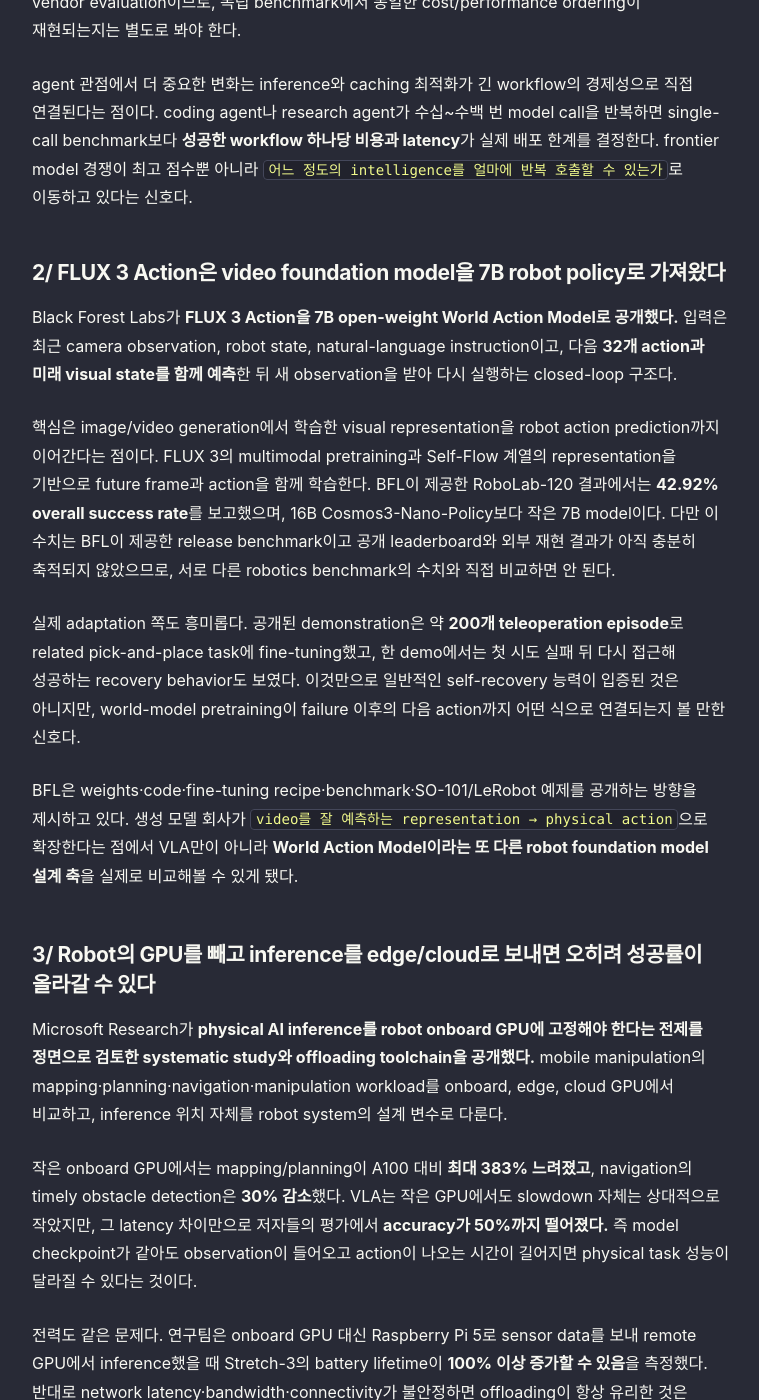
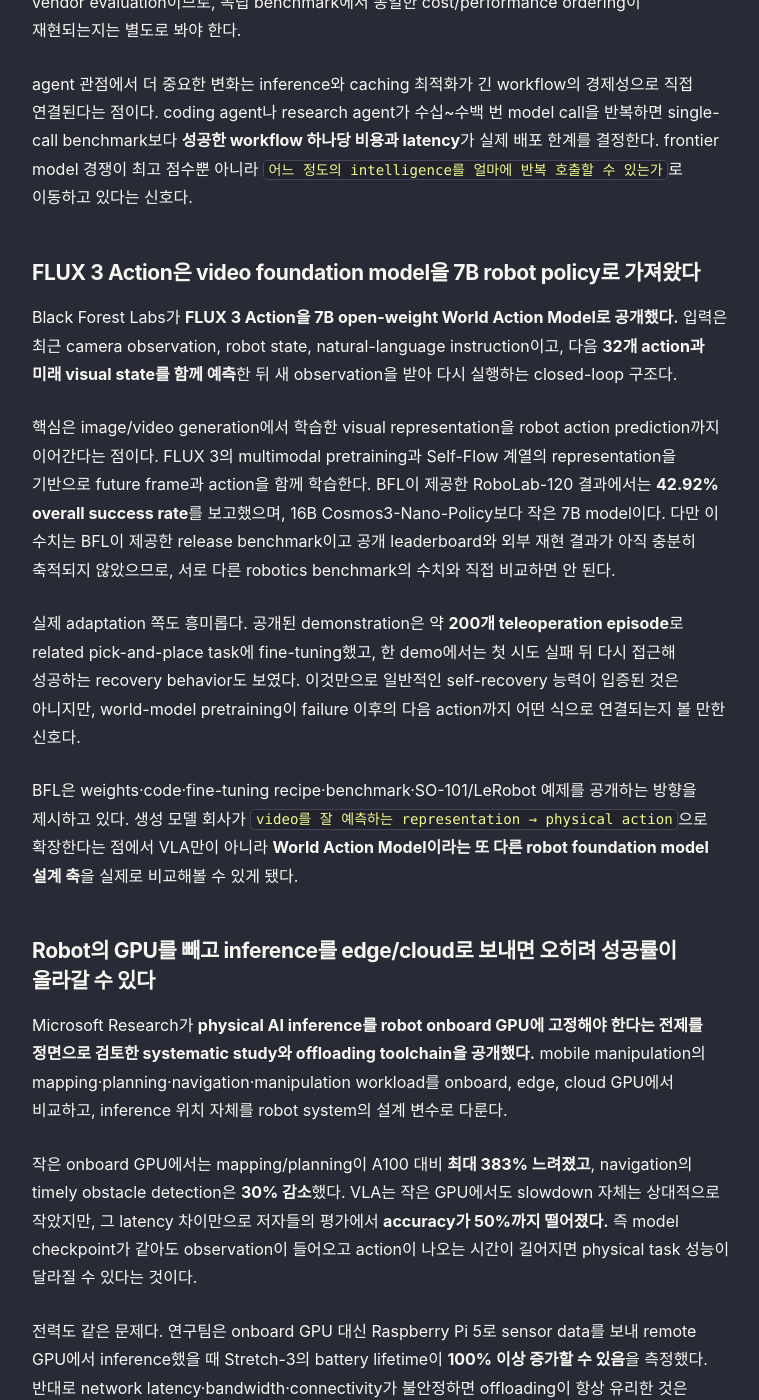
Before and after one commit to nayana224/nayana224.github.io, a Jekyll site: the page built from _research_feed/2026-09-23-ai-robotics.md, in a window 1280 px wide and 1400 px high, scrolled down 766 px. Shown: the whole window, without its empty margins (258-1017 px from the left). Built offline with Jekyll 4.4.1, drawn with Linux system fonts in a browser that asks for light colours; some of the changed text lies outside the part shown.

Commit message:
content: remove thread numbering from Research Feed

```diff
--- a/_research_feed/2026-09-23-ai-robotics.md
+++ b/_research_feed/2026-09-23-ai-robotics.md
@@ -15,7 +15,7 @@
 
 agent 관점에서 더 중요한 변화는 inference와 caching 최적화가 긴 workflow의 경제성으로 직접 연결된다는 점이다. coding agent나 research agent가 수십~수백 번 model call을 반복하면 single-call benchmark보다 **성공한 workflow 하나당 비용과 latency**가 실제 배포 한계를 결정한다. frontier model 경쟁이 최고 점수뿐 아니라 `어느 정도의 intelligence를 얼마에 반복 호출할 수 있는가`로 이동하고 있다는 신호다.
 
-## 2/ FLUX 3 Action은 video foundation model을 7B robot policy로 가져왔다
+## FLUX 3 Action은 video foundation model을 7B robot policy로 가져왔다
 
 Black Forest Labs가 **FLUX 3 Action을 7B open-weight World Action Model로 공개했다.** 입력은 최근 camera observation, robot state, natural-language instruction이고, 다음 **32개 action과 미래 visual state를 함께 예측**한 뒤 새 observation을 받아 다시 실행하는 closed-loop 구조다.
 
@@ -25,7 +25,7 @@
 
 BFL은 weights·code·fine-tuning recipe·benchmark·SO-101/LeRobot 예제를 공개하는 방향을 제시하고 있다. 생성 모델 회사가 `video를 잘 예측하는 representation → physical action`으로 확장한다는 점에서 VLA만이 아니라 **World Action Model이라는 또 다른 robot foundation model 설계 축**을 실제로 비교해볼 수 있게 됐다.
 
-## 3/ Robot의 GPU를 빼고 inference를 edge/cloud로 보내면 오히려 성공률이 올라갈 수 있다
+## Robot의 GPU를 빼고 inference를 edge/cloud로 보내면 오히려 성공률이 올라갈 수 있다
 
 Microsoft Research가 **physical AI inference를 robot onboard GPU에 고정해야 한다는 전제를 정면으로 검토한 systematic study와 offloading toolchain을 공개했다.** mobile manipulation의 mapping·planning·navigation·manipulation workload를 onboard, edge, cloud GPU에서 비교하고, inference 위치 자체를 robot system의 설계 변수로 다룬다.
 
@@ -35,8 +35,7 @@
 
 Microsoft는 이를 Physical AI Toolchain의 기능으로 구현해 robotics workload를 containerize하고 Kubernetes로 robot·edge·cloud에 배치하도록 했다. ROS 2와 LeRobot integration을 제공하며 SO-101, UR10e 예제도 포함한다. VLA deployment에서도 model FLOPs나 single-call latency가 아니라 **observation → inference → action 전체 loop와 실제 task success를 기준으로 compute architecture를 결정해야 한다**는 시스템 관점이 중요해지고 있다.
 
-### Sources
-
+## Sources
 - [OpenAI — Introducing GPT-6 Sol and Luna](https://openai.com/index/introducing-gpt-6-sol-and-luna/)
 - [Black Forest Labs — FLUX 3 Action](https://bfl.ai/models/flux-3-action)
 - [VentureBeat — Black Forest Labs debuts FLUX 3 Action](https://venturebeat.com/infrastructure/black-forest-labs-debuts-flux-3-action-an-open-weights-ai-robotics-model-that-tops-the-leaderboard-at-half-the-size-of-its-competition)
```
Also changed, not shown: other parts of _research_feed/2026-09-23-ai-robotics.md (+1 -1 lines).
